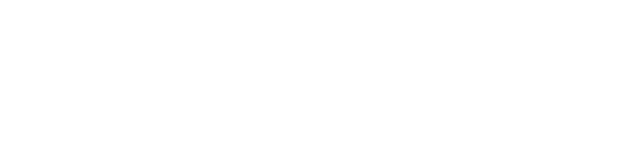
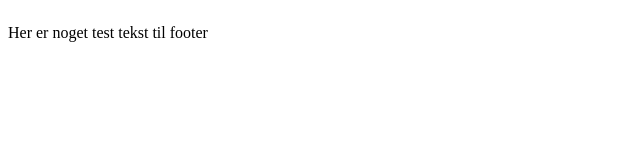
Before and after one commit to FiskeStick/Projekt4, a plain HTML site: page Ur24Prototype.html in a window 1280 px wide. Shown: the whole page, without its empty margins (0-640 px from the left). Drawn offline with Linux system fonts and the light colour scheme.

Commit message:
Update Ur24Prototype.html

```diff
--- a/Ur24Prototype.html
+++ b/Ur24Prototype.html
@@ -10,6 +10,6 @@
 <body>
 	<section id="forside">
 <footer class="footer-wrapper">
-	<p>
+	<p> Her er noget test tekst til footer
 </body>
 </html>
```
